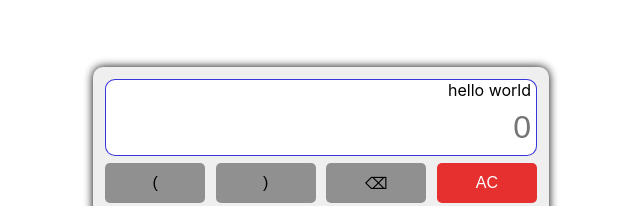
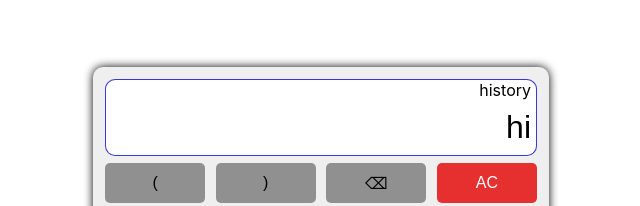
Before and after one commit to SharonRaja/react_calculator, a React (Create React App) app: page / in a window 1280 px wide. Shown: the part 171-377 px from the top of the page, without its empty margins (319-959 px from the left). Built offline with nearby package versions, Linux system fonts and the light colour scheme.

Commit message:
Data provider complete

```diff
--- a/public/index.html
+++ b/public/index.html
@@ -3,7 +3,7 @@
 
 <head>
   <meta charset="utf-8" />
-  <link rel="icon" href="%PUBLIC_URL%/calculator192.png" />
+  <link rel="icon" href="%PUBLIC_URL%/calculator192.ico" />
   <meta name="viewport" content="width=device-width, initial-scale=1" />
   <meta name="theme-color" content="#000000" />
   <meta name="description" content="Web site created using create-react-app" />
--- a/src/App.jsx
+++ b/src/App.jsx
@@ -1,7 +1,9 @@
-import React from "react";
+import React, { useContext } from "react";
 import "./App.css";
 import Button from "./component/Button";
 import Display from "./component/Display"
+import { Dataprovider } from "./DataContext";
+
 function App() {
 
 	const data = [{
@@ -91,11 +93,12 @@ function App() {
 
 	return (
 		<div className="main">
-
-			<Display></Display>
-			<div className="buttonhoder">
-				{data.map((props) => <Button key={props.id} prop={props}></Button>)}
-			</div>
+			<Dataprovider>
+				<Display></Display>
+				<div className="buttonhoder">
+					{data.map((props) => <Button key={props.id} prop={props}></Button>)}
+				</div>
+			</Dataprovider>
 		</div>
 	);
 }
--- /dev/null
+++ b/src/DataContext.jsx
@@ -0,0 +1,17 @@
+import React, { useState, createContext } from "react";
+
+export const DataContext = createContext();
+
+export const Dataprovider = (props) => {
+     const [inptxt, setinptxt] = useState("hi");
+     const [fultxt, setfultxt] = useState("history");
+
+
+     return (
+
+          <DataContext.Provider value={[[inptxt, setinptxt], [fultxt, setfultxt]]}>
+               {props.children}
+          </DataContext.Provider>
+     );
+
+}
--- a/src/component/Button.jsx
+++ b/src/component/Button.jsx
@@ -1,11 +1,18 @@
-import React from "react";
+import React, { useState, useContext } from "react";
 import "../App.css";
+import { DataContext } from "../DataContext";
 
 function Button({ prop }) {
-	const clicked = (id) => {
+
+	const [[inptxt, setinptxt], [fultxt, setfultxt]] = useContext(DataContext);
+
+
+	const clicked = ({ id, value }) => {
 		console.log(id);
+		setfultxt("history" + value);
+		setinptxt(id)
 	}
 
-	return (<button className={prop.class} onClick={() => clicked(prop.id)}>{prop.value}</button>);
+	return (<button className={prop.class} onClick={() => clicked(prop)}>{prop.value}</button>);
 }
 export default Button;
--- a/src/component/Display.jsx
+++ b/src/component/Display.jsx
@@ -1,14 +1,16 @@
-import React from 'react';
+import React, { useContext } from 'react';
 import '../App.css';
+import { DataContext } from "../DataContext";
 
 function Display() {
 
-
+     const [[inptxt, setinptxt], [fultxt, setfultxt]] = useContext(DataContext);
 
      return (
           <div className="display">
-               <p>hello world</p>
-               <input type="text" className="textbox" name="inpbox" placeholder="0" />
-          </div>);
+               <p>{fultxt}</p>
+               <input type="text" className="textbox" name="inpbox" value={inptxt} placeholder="0" />
+          </div>
+     );
 }
 export default Display;
```
Also changed, not shown: public/calculator192.png (deleted), public/manifest.json, 1 other file (tests, documents, lock files or other folders).
